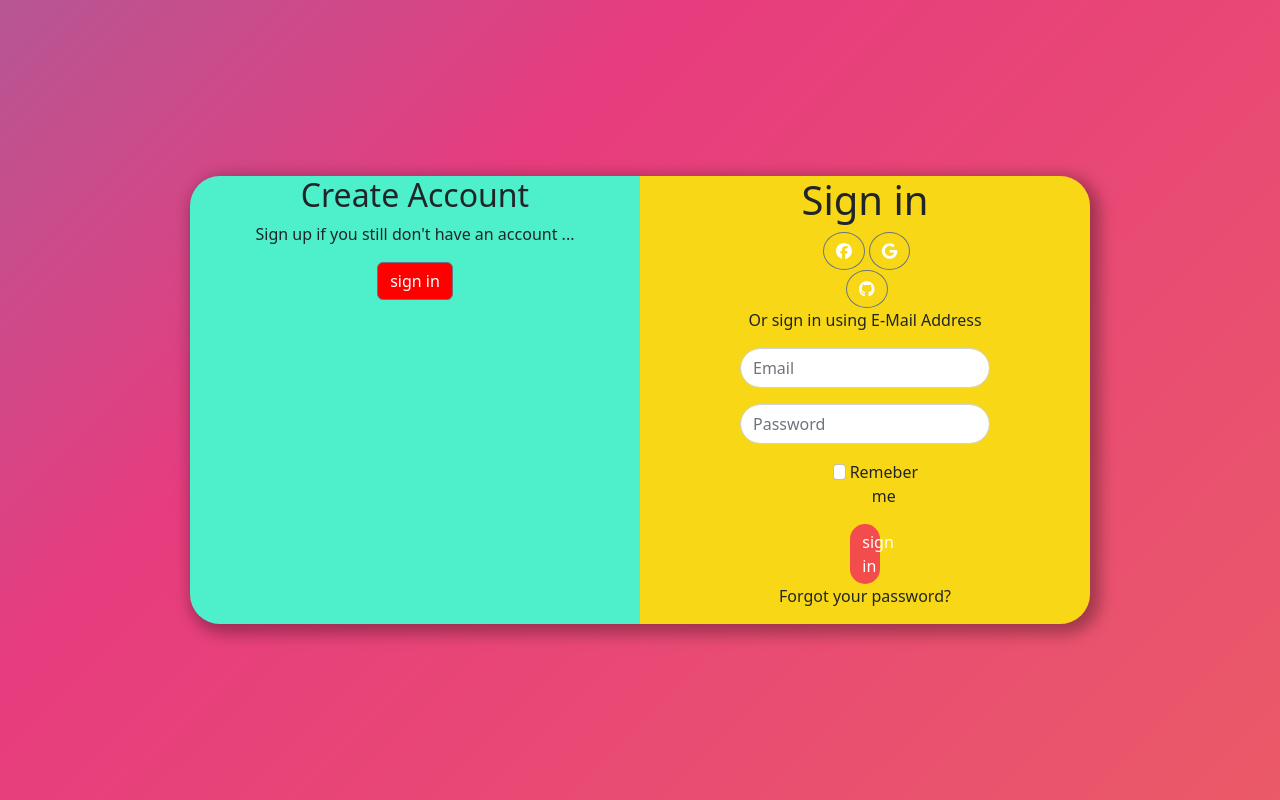
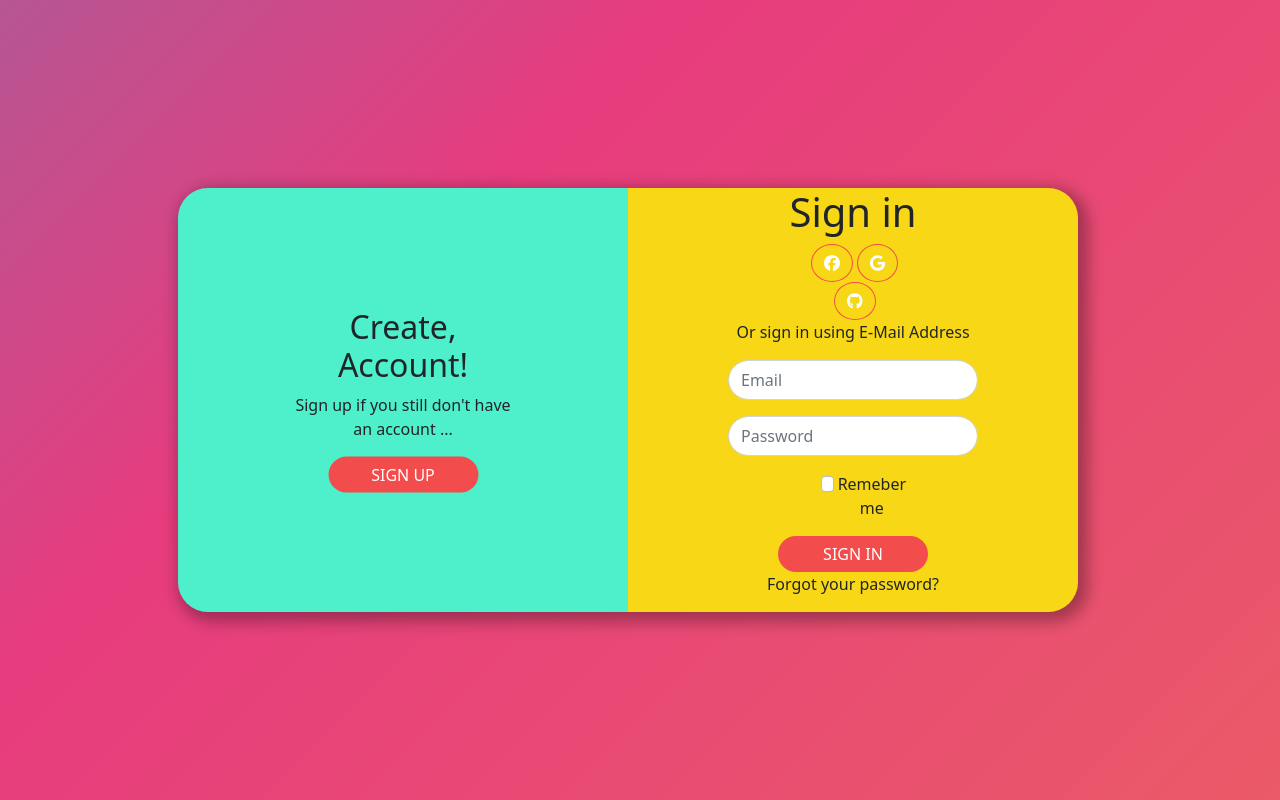
Before and after one commit to aleortbas/toDoList, a React (Create React App) app: page / in a window 1280 px wide. Built offline with nearby package versions, Linux system fonts and the light colour scheme.

Commit message:
login desing finished

```diff
--- a/src/App.css
+++ b/src/App.css
@@ -19,18 +19,19 @@
 
 .container {
   background-color: transparent;
+  position: relative;
 }
 
 .row{
   width: 900px;
   box-shadow: 5px 5px 15px 5px rgba(0, 0, 0, 0.31);
   border-radius: 30px;
-}
-
-#loginForm {
-  display: flex;
-  justify-content: center;
-  align-items: center;
+  margin: 0;
+  position: absolute;
+  top: 50%;
+  left: 50%;
+  -ms-transform: translate(-50%, -50%);
+  transform: translate(-50%, -50%);
 }
 
 #login{
@@ -38,6 +39,16 @@
   justify-items: center;
   align-items: center;
   text-align: center;
+  position: relative;
+}
+
+#login-left-side{
+  margin: 0;
+  position: absolute;
+  top: 50%;
+  left: 50%;
+  -ms-transform: translate(-50%, -50%);
+  transform: translate(-50%, -50%);
 }
 
 .left{
@@ -61,10 +72,19 @@
 }
 
 #signIn {
-  width: 40%;
+  width: 150px;
   border: 0px;
   border-radius: 24px;
   background-color: #F24C4C;
+  text-transform: uppercase;
+}
+
+#signUp{
+  width: 150px;
+  border: 0px;
+  border-radius: 24px;
+  background-color: #F24C4C;
+  text-transform: uppercase;
 }
 
 #social {
@@ -92,6 +112,11 @@
   border-radius: 50%;
   border-radius: 50%;
   background-color: transparent;
+  border-color: #F24C4C;
+}
+
+#button1:hover{
+  border-color: grey;
 }
 
 #icono {
@@ -103,23 +128,26 @@
   transform: rotate(40deg);
 }
 
-p {
-  cursor: text;
-}
-
 #link {
   color: inherit;
   text-decoration: none;
 }
 
 #link:hover {
-  color: #FCD59B;
+  color: #23a6d5;
 }
 
-.createAccount{
-  display:block;
-  margin:0 auto;
+#createAccount{
+  background-color: #F7D716;
+  justify-items: center;
+  align-items: center;
+  text-align: center;
 }
+
+p {
+  cursor: text;
+}
+
 /* {
   background: #000 !important;
   color: #0f0 !important;
--- a/src/components/HomeCompenent.js
+++ b/src/components/HomeCompenent.js
@@ -11,11 +11,10 @@ class Home extends Component {
                 <div className="container d-flex flex-column min-vh-100 justify-content-center align-items-center">
                 <div className="row">
                     <div className="col-6 col-md-6 left" id="login" style={{borderTopLeftRadius:"30px", borderBottomLeftRadius:"30px"}}>
-                        <div className="createAccount">
-                            <h2>Create Account</h2>
+                        <div id="login-left-side">
+                        <h2>Create, <br/> Account!</h2>
                             <p>Sign up if you still don't have an account ...</p>
-                            <div className="center"></div>
-                            <Button id="" style={{backgroundColor:"red"}}>sign in</Button>
+                            <Button id="signUp">sign up</Button>
                         </div>
                     </div>
                     <div className="col-6 col-md-6" id="login" style={{borderTopRightRadius:"30px", borderBottomRightRadius:"30px"}}>
```
